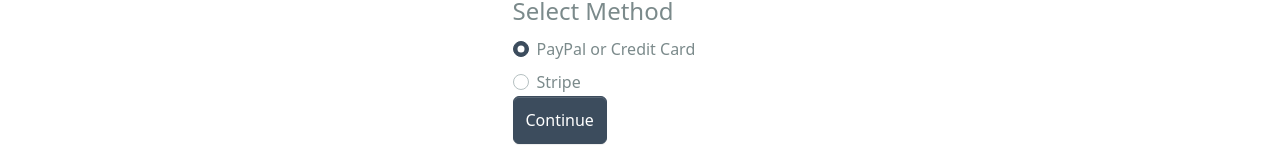
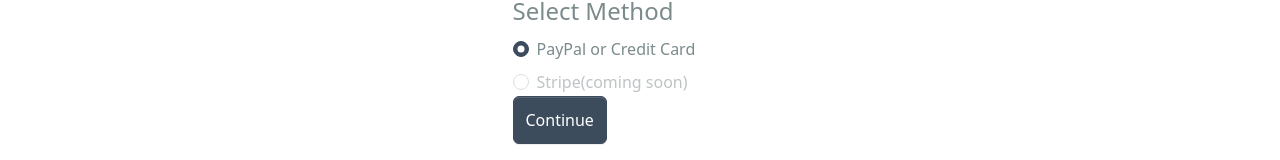
Before and after one commit to a3ela/MERN-ecommerce_website, a React (Vite) app in the folder frontend/: page /payment in a window 1280 px wide. Shown: the part 237-397 px from the top of the page. Built offline with nearby package versions, Linux system fonts and the light colour scheme; sample sign-in values are in the browser's storage.

Commit message:
fix: now strapi is unavaliable till done

```diff
--- a/frontend/src/pages/Payment.jsx
+++ b/frontend/src/pages/Payment.jsx
@@ -45,9 +45,10 @@ const Payment = () => {
             ></Form.Check>
             <Form.Check
               type="radio"
-              label="Stripe"
+              label="Stripe(coming soon)"
               id="Stripe"
               name="paymentMethod"
+              disabled={true}
               value="Stripe"
               onChange={(e) => setPaymentMethod(e.target.value)}
             ></Form.Check>
```
